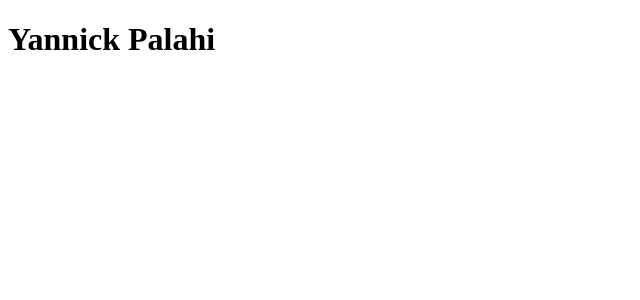
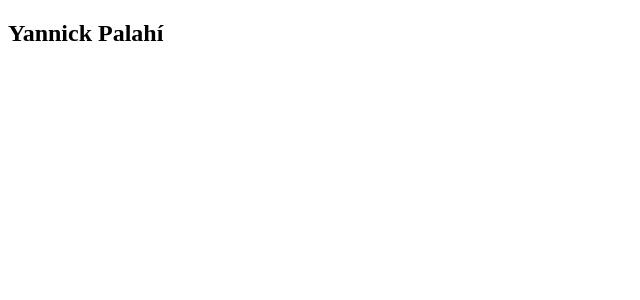
Before and after one commit to SantiagoMC52/yannickpalahi, a React (Create React App) app: page / in a window 1280 px wide. Shown: the top 300 px of the page, without its empty margins (0-640 px from the left). Built offline with nearby package versions, Linux system fonts and the light colour scheme.

Commit message:
Create components

```diff
--- a/src/App.jsx
+++ b/src/App.jsx
@@ -1,9 +1,10 @@
 import React from 'react';
+import Header from './components/Header';
 
 function App() {
   return (
     <div className="App">
-      <h1>Yannick Palahi</h1>
+      <Header />
     </div>
   );
 }
--- /dev/null
+++ b/src/components/Header/index.jsx
@@ -0,0 +1,7 @@
+import React from 'react';
+
+const Header = () => (
+  <h2>Yannick Palahí</h2>
+);
+
+export default Header;
```
Also changed, not shown: src/components/Aboutme/index.jsx (added, +7 -0 lines), src/components/Contact/index.jsx (added, +7 -0 lines), src/components/Projects/index.jsx (added, +7 -0 lines).
